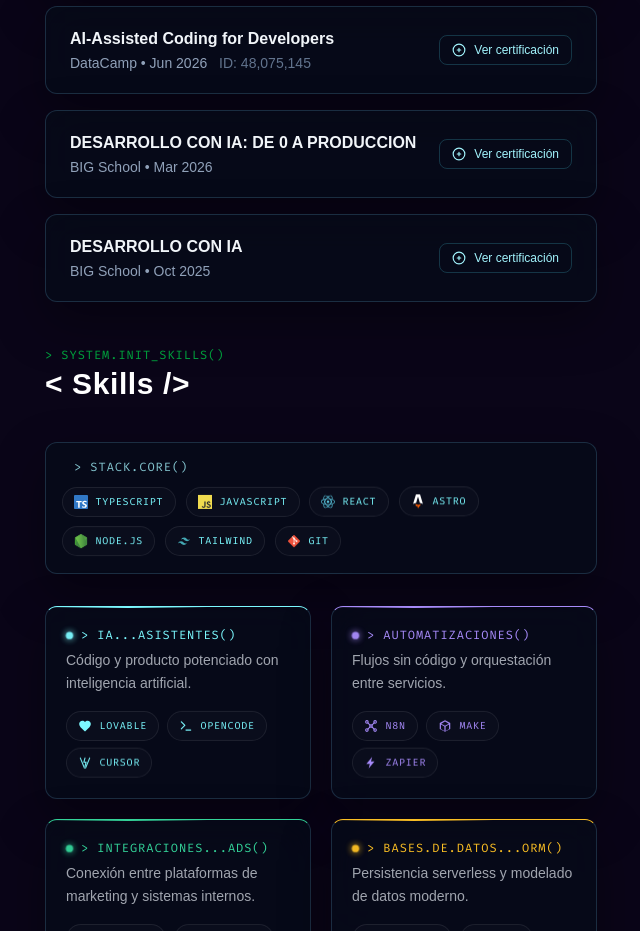
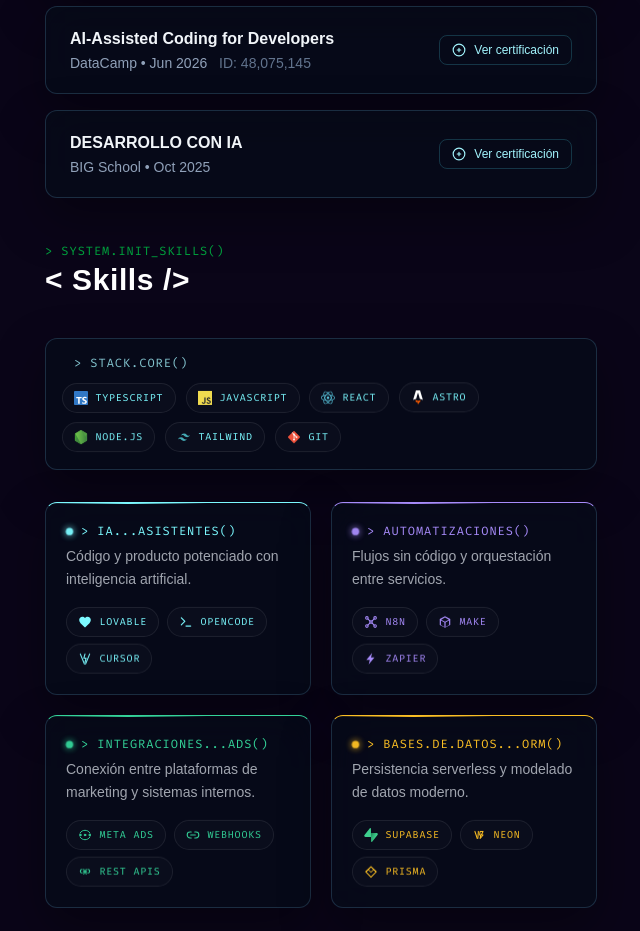
Before and after one commit to tavoidkk/portfoliodev, an Astro site: page / in a window 1280 px wide. Shown: the part 2960-3891 px from the top of the page, without its empty margins (323-963 px from the left). Built offline with nearby package versions, Linux system fonts and the light colour scheme; Astro itself is replaced by a stand-in of ours; a web font is replaced by a local one.

Commit message:
chore(certifications): hide IA production course certificate

```diff
--- a/src/components/Certifications.astro
+++ b/src/components/Certifications.astro
@@ -21,13 +21,13 @@
     id: '48,075,145',
     pdf: '/cert-ai-coding.pdf',
   },
-  {
-    title: 'DESARROLLO CON IA: DE 0 A PRODUCCION',
-    org: 'BIG School',
-    date: 'Mar 2026',
-    id: null,
-    pdf: '/cert-ia-produccion.pdf',
-  },
+  // {
+  //   title: 'DESARROLLO CON IA: DE 0 A PRODUCCION',
+  //   org: 'BIG School',
+  //   date: 'Mar 2026',
+  //   id: null,
+  //   pdf: '/cert-ia-produccion.pdf',
+  // },
   {
     title: 'DESARROLLO CON IA',
     org: 'BIG School',
```
